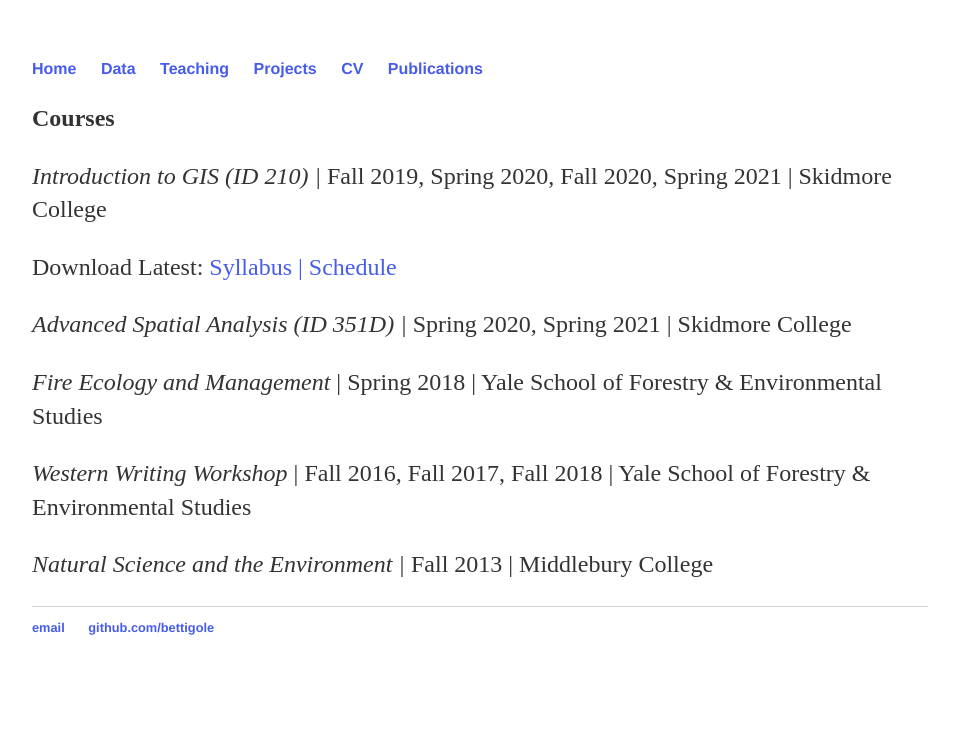
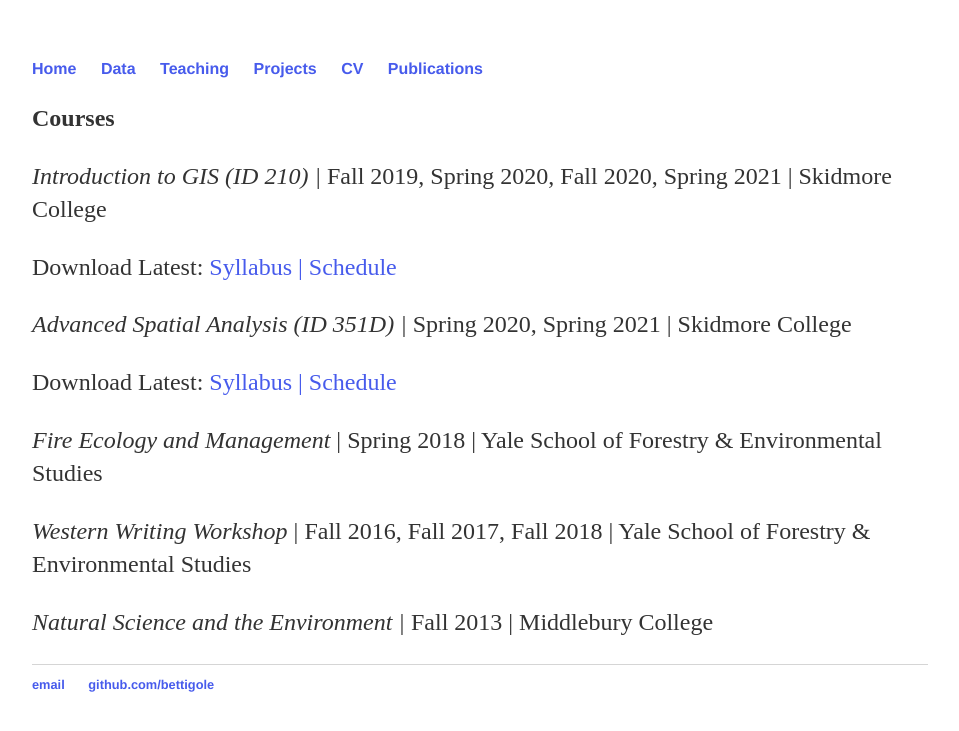
Before and after one commit to bettigole/bettigole.github.io, a Jekyll site: the page built from teaching/index.html, in a window 1280 px wide. Shown: the top 731 px of the page, without its empty margins (160-1119 px from the left). Built offline with Jekyll 4.4.1, drawn with Linux system fonts in a browser that asks for light colours.

Commit message:
add advanced syllabus and correct intro

```diff
--- a/teaching/index.html
+++ b/teaching/index.html
@@ -6,10 +6,14 @@
 <p><strong>Courses</strong></p>
 <p><em>Introduction to GIS (ID 210) |</em> Fall 2019, Spring 2020, Fall 2020, Spring 2021 | Skidmore College </p>
 <p> Download Latest:
-  <a href="https://github.com/bettigole/bettigole.github.io/blob/main/teaching/id210_s21_schedule.pdf?raw=true"> Syllabus | </a>
-  <a href="https://github.com/bettigole/bettigole.github.io/blob/main/teaching/id210_s21_syllabus.pdf?raw=true"> Schedule</a>
+  <a href="https://github.com/bettigole/bettigole.github.io/blob/main/teaching/id210_s21_syllabus.pdf?raw=true"> Syllabus | </a>
+  <a href="https://github.com/bettigole/bettigole.github.io/blob/main/teaching/id210_s21_schedule.pdf?raw=true"> Schedule</a>
 </p>
 <p><em>Advanced Spatial Analysis (ID 351D) |</em> Spring 2020, Spring 2021 | Skidmore College</p>
+<p> Download Latest:
+  <a href="https://github.com/bettigole/bettigole.github.io/blob/main/teaching/id351d_s21_syllabus.pdf?raw=true"> Syllabus | </a>
+  <a href="https://github.com/bettigole/bettigole.github.io/blob/main/teaching/id351d_s21_schedule.pdf?raw=true"> Schedule</a>
+</p>
 <p><em>Fire Ecology and Management</em> | Spring 2018 | Yale School of Forestry &amp; Environmental Studies</p>
 <p><em>Western Writing Workshop</em> | Fall 2016, Fall 2017, Fall 2018 | Yale School of Forestry &amp; Environmental Studies</p>
 <p><em>Natural Science and the Environment |</em> Fall 2013 | Middlebury College</p>
```
